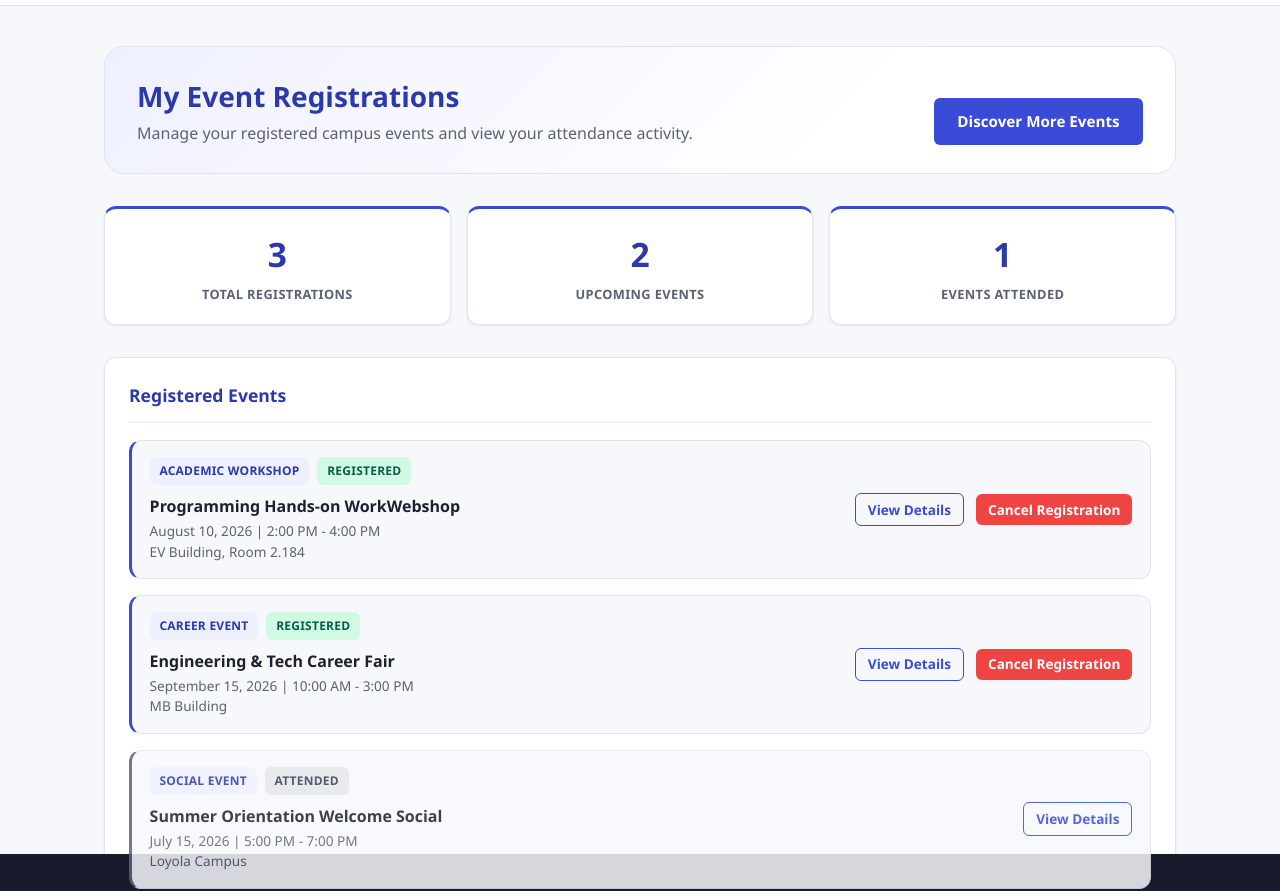
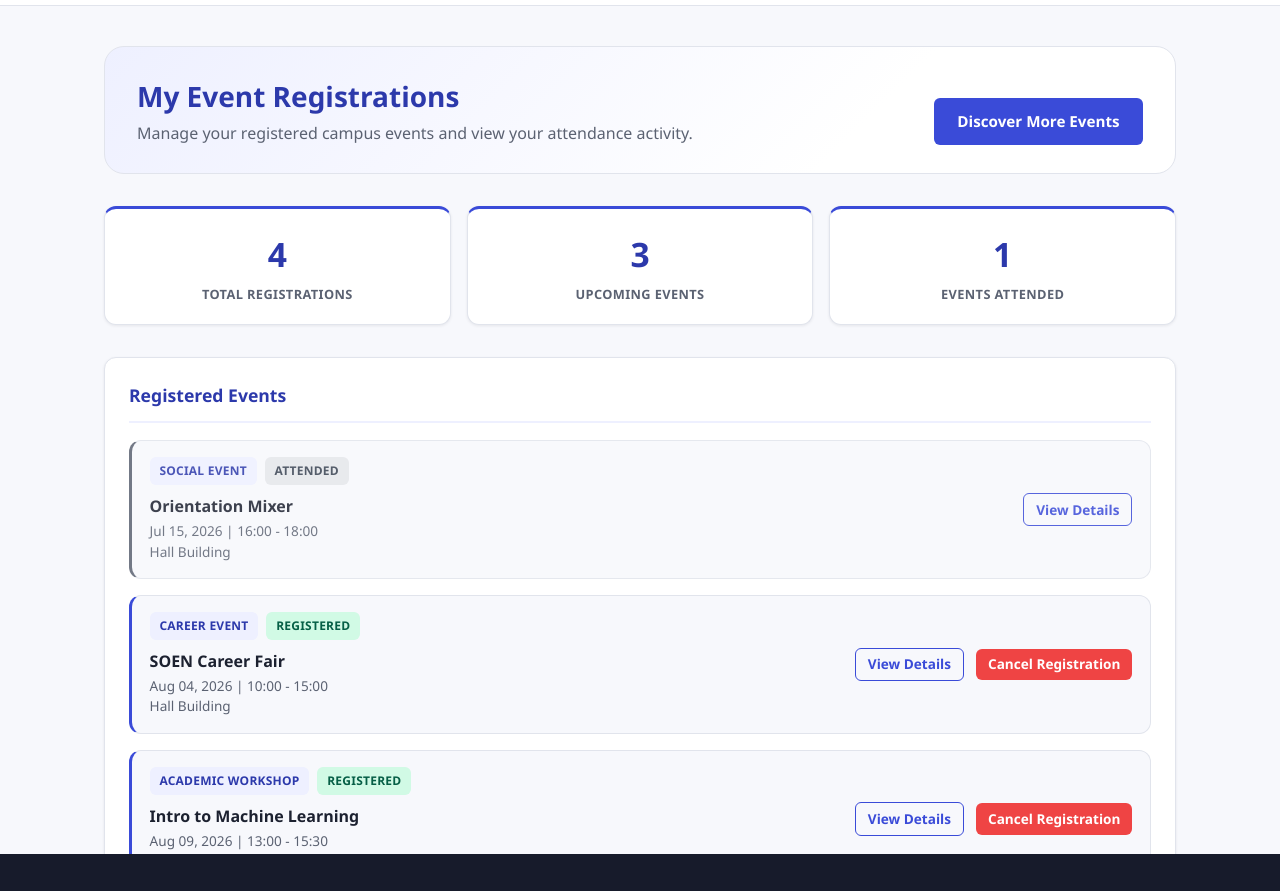
Before and after one commit to brianle169/campus-event-planner, a website with bundled scripts: page views/my-registrations.html in a window 1280 px wide. Shown: the part 74-965 px from the top of the page. Built offline with nearby package versions, Linux system fonts and the light colour scheme.

Commit message:
Connect my-registrations page to sampleData.js

```diff
--- /dev/null
+++ b/public/js/pages/my-registrations.js
@@ -0,0 +1,138 @@
+import {
+  currentUser,
+  registrations,
+  getEventById,
+} from "../data/sampleData.js";
+import { formatDate } from "../utils/dateHelpers.js";
+
+// Badge CSS mappings matching project spec
+const REGISTRATION_BADGES = {
+  registered: { label: "Registered", className: "status-registered" },
+  attended: { label: "Attended", className: "status-attended" },
+  missed: { label: "Missed", className: "badge-cancelled" },
+  cancelled: { label: "Cancelled", className: "badge-cancelled" },
+};
+
+// Retrieve currentUser's registrations with associated event details attached
+const getMyRegistrations = () =>
+  registrations
+    .filter((registration) => registration.user_id === currentUser.user_id)
+    .map((registration) => ({
+      ...registration,
+      event: getEventById(registration.event_id),
+    }));
+
+// Calculate stat card values
+const computeStats = (myRegs) => ({
+  totalRegistered: myRegs.filter((r) => r.status !== "cancelled").length,
+  upcoming: myRegs.filter((r) => r.status === "registered").length,
+  attended: myRegs.filter((r) => r.status === "attended").length,
+});
+
+// Render upper stat counters
+const renderStats = (stats) => {
+  const totalEl = document.getElementById("stat-total-registered");
+  const upcomingEl = document.getElementById("stat-upcoming");
+  const attendedEl = document.getElementById("stat-attended");
+
+  if (totalEl) totalEl.textContent = stats.totalRegistered;
+  if (upcomingEl) upcomingEl.textContent = stats.upcoming;
+  if (attendedEl) attendedEl.textContent = stats.attended;
+};
+
+// Render registered event cards in my-registrations.html
+const renderRegistrationsList = (myRegs) => {
+  const container = document.getElementById("upcoming-events-body");
+  if (!container) return;
+
+  container.innerHTML = "";
+
+  // Filter out cancelled registrations and sort by event date
+  const activeRegs = myRegs
+    .filter((r) => r.status !== "cancelled")
+    .sort(
+      (a, b) => new Date(a.event.event_date) - new Date(b.event.event_date)
+    );
+
+  if (activeRegs.length === 0) {
+    const empty = document.createElement("p");
+    empty.className = "upcoming-events-empty";
+    empty.textContent = "You have no registered events at this time.";
+    container.appendChild(empty);
+    return;
+  }
+
+  activeRegs.forEach((registration) => {
+    const { event } = registration;
+    const badge = REGISTRATION_BADGES[registration.status] || {
+      label: registration.status,
+      className: "status-registered",
+    };
+
+    const card = document.createElement("article");
+    card.className = `upcoming-event-card ${
+      registration.status === "attended" ? "attended-card" : ""
+    }`;
+
+    // Format time display
+    const timeFormatted = event.start_time
+      ? ` | ${event.start_time} - ${event.end_time}`
+      : "";
+
+    card.innerHTML = `
+      <div class="upcoming-event-info">
+        <div class="badge-group">
+          <span class="badge category-badge">${event.category || "General"}</span>
+          <span class="badge ${badge.className}">${badge.label}</span>
+        </div>
+        <h3 class="upcoming-event-title">${event.title}</h3>
+        <p class="upcoming-event-meta">
+          ${formatDate(event.event_date)}${timeFormatted} <br />
+          ${event.location}
+        </p>
+      </div>
+      <div class="upcoming-event-actions">
+        <a href="event-details.html?id=${event.event_id}" class="btn btn-outline btn-sm">View Details</a>
+      </div>
+    `;
+
+    // Only add the Cancel button if the event is currently registered (not already attended)
+    if (registration.status === "registered") {
+      const cancelBtn = document.createElement("button");
+      cancelBtn.className = "btn btn-danger btn-sm";
+      cancelBtn.type = "button";
+      cancelBtn.textContent = "Cancel Registration";
+      cancelBtn.addEventListener("click", () =>
+        cancelRegistration(registration.registration_id)
+      );
+      card.querySelector(".upcoming-event-actions").appendChild(cancelBtn);
+    }
+
+    container.appendChild(card);
+  });
+};
+
+// Handle registration cancellation
+const cancelRegistration = (registrationId) => {
+  const registration = registrations.find(
+    (r) => r.registration_id === registrationId
+  );
+  if (!registration) return;
+
+  registration.status = "cancelled";
+
+  if (typeof window.showToast === "function") {
+    window.showToast("Registration cancelled", "error");
+  }
+
+  renderMyRegistrationsPage();
+};
+
+// Primary render function
+function renderMyRegistrationsPage() {
+  const myRegs = getMyRegistrations();
+  renderStats(computeStats(myRegs));
+  renderRegistrationsList(myRegs);
+}
+
+document.addEventListener("DOMContentLoaded", renderMyRegistrationsPage);
--- a/views/my-registrations.html
+++ b/views/my-registrations.html
@@ -5,10 +5,12 @@
     <meta name="viewport" content="width=device-width, initial-scale=1.0" />
     <title>My Registrations - Campus Event Planner</title>
 
+    <!-- CSS and Script paths targeting public/ from views/ -->
     <link rel="stylesheet" href="../public/css/style.css" />
     <link rel="stylesheet" href="../public/css/pages/my-registrations.css" />
     <script src="../public/js/toast.js" defer></script>
     <script src="../public/js/main.js" type="module" defer></script>
+    <script src="../public/js/pages/my-registrations.js" type="module" defer></script>
   </head>
   <body>
     <header class="site-header">
@@ -37,7 +39,7 @@
       <!-- Hero Header Section -->
       <section class="student-hero">
         <div>
-          <h1>My Event Registrations</h1>
+          <h1 id="dashboard-greeting">My Event Registrations</h1>
           <p class="student-hero-subtitle">
             Manage your registered campus events and view your attendance activity.
           </p>
@@ -50,15 +52,15 @@
       <!-- Stat Overview Cards -->
       <section class="student-stats">
         <article class="student-stat-card">
-          <span class="student-stat-value" id="stat-total-registered">3</span>
+          <span class="student-stat-value" id="stat-total-registered">0</span>
           <span class="student-stat-label">Total Registrations</span>
         </article>
         <article class="student-stat-card">
-          <span class="student-stat-value" id="stat-upcoming">2</span>
+          <span class="student-stat-value" id="stat-upcoming">0</span>
           <span class="student-stat-label">Upcoming Events</span>
         </article>
         <article class="student-stat-card">
-          <span class="student-stat-value" id="stat-attended">1</span>
+          <span class="student-stat-value" id="stat-attended">0</span>
           <span class="student-stat-label">Events Attended</span>
         </article>
       </section>
@@ -69,64 +71,9 @@
           <h2>Registered Events</h2>
         </div>
 
-        <div class="registration-cards-list">
-
-          <!-- Event Item 1: Upcoming -->
-          <article class="upcoming-event-card">
-            <div class="upcoming-event-info">
-              <div class="badge-group">
-                <span class="badge category-badge">Academic Workshop</span>
-                <span class="badge status-registered">Registered</span>
-              </div>
-              <h3 class="upcoming-event-title"> Programming Hands-on WorkWebshop</h3>
-              <p class="upcoming-event-meta">
-                 August 10, 2026 | 2:00 PM - 4:00 PM <br />
-                 EV Building, Room 2.184
-              </p>
-            </div>
-            <div class="upcoming-event-actions">
-              <a href="event-details.html" class="btn btn-outline btn-sm">View Details</a>
-              <button class="btn btn-danger btn-sm" type="button">Cancel Registration</button>
-            </div>
-          </article>
-
-          <!-- Event Item 2: Upcoming -->
-          <article class="upcoming-event-card">
-            <div class="upcoming-event-info">
-              <div class="badge-group">
-                <span class="badge category-badge">Career Event</span>
-                <span class="badge status-registered">Registered</span>
-              </div>
-              <h3 class="upcoming-event-title">Engineering & Tech Career Fair</h3>
-              <p class="upcoming-event-meta">
-                 September 15, 2026 | 10:00 AM - 3:00 PM <br />
-                 MB Building
-              </p>
-            </div>
-            <div class="upcoming-event-actions">
-              <a href="event-details.html" class="btn btn-outline btn-sm">View Details</a>
-              <button class="btn btn-danger btn-sm" type="button">Cancel Registration</button>
-            </div>
-          </article>
-
-          <!-- Event Item 3: Attended / Past -->
-          <article class="upcoming-event-card attended-card">
-            <div class="upcoming-event-info">
-              <div class="badge-group">
-                <span class="badge category-badge">Social Event</span>
-                <span class="badge status-attended">Attended</span>
-              </div>
-              <h3 class="upcoming-event-title">Summer Orientation Welcome Social</h3>
-              <p class="upcoming-event-meta">
-                 July 15, 2026 | 5:00 PM - 7:00 PM <br />
-                 Loyola Campus
-              </p>
-            </div>
-            <div class="upcoming-event-actions">
-              <a href="event-details.html" class="btn btn-outline btn-sm">View Details</a>
-            </div>
-          </article>
-
+        <!-- Target container where my-registrations.js dynamically renders the Registration items -->
+        <div class="registration-cards-list" id="upcoming-events-body">
+          <!-- Dynamic cards from sampleData.js will be rendered here -->
         </div>
       </section>
     </main>
```
Lines whose indentation alone changed are shown as unchanged.
